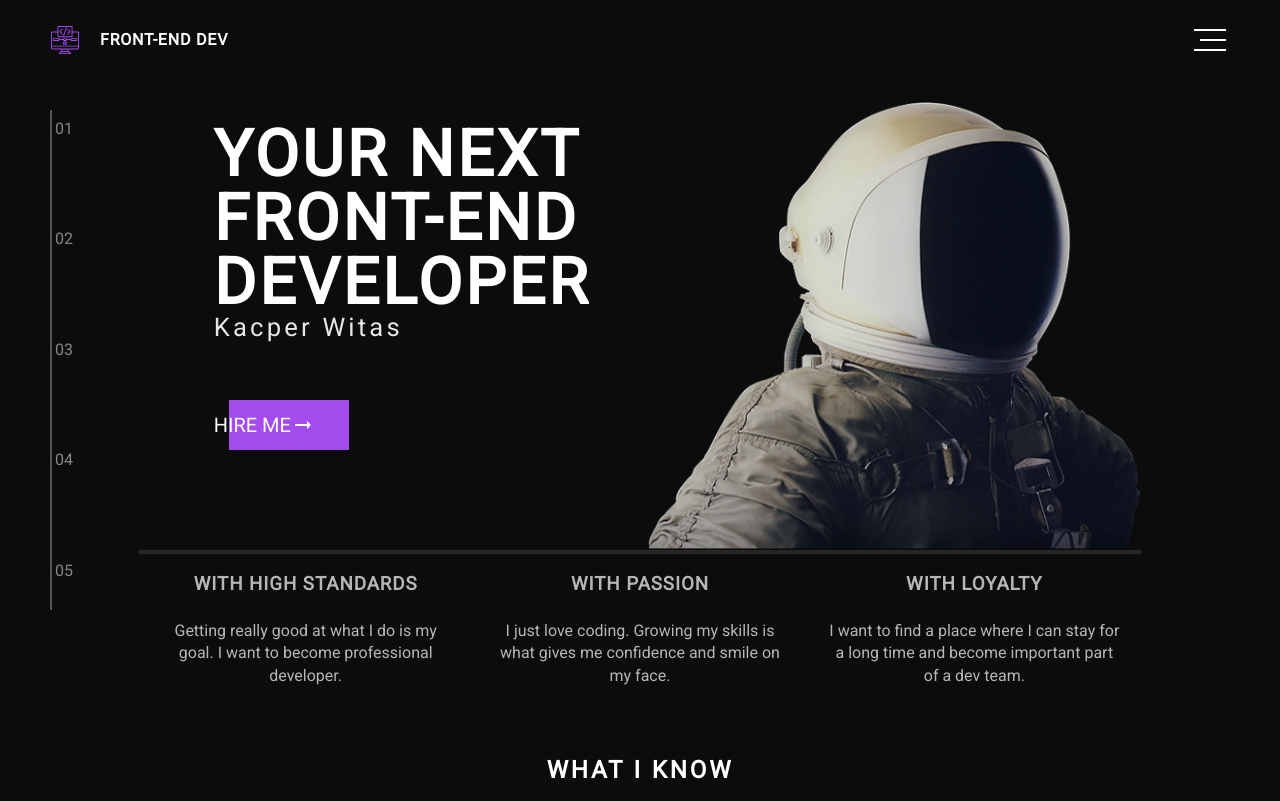
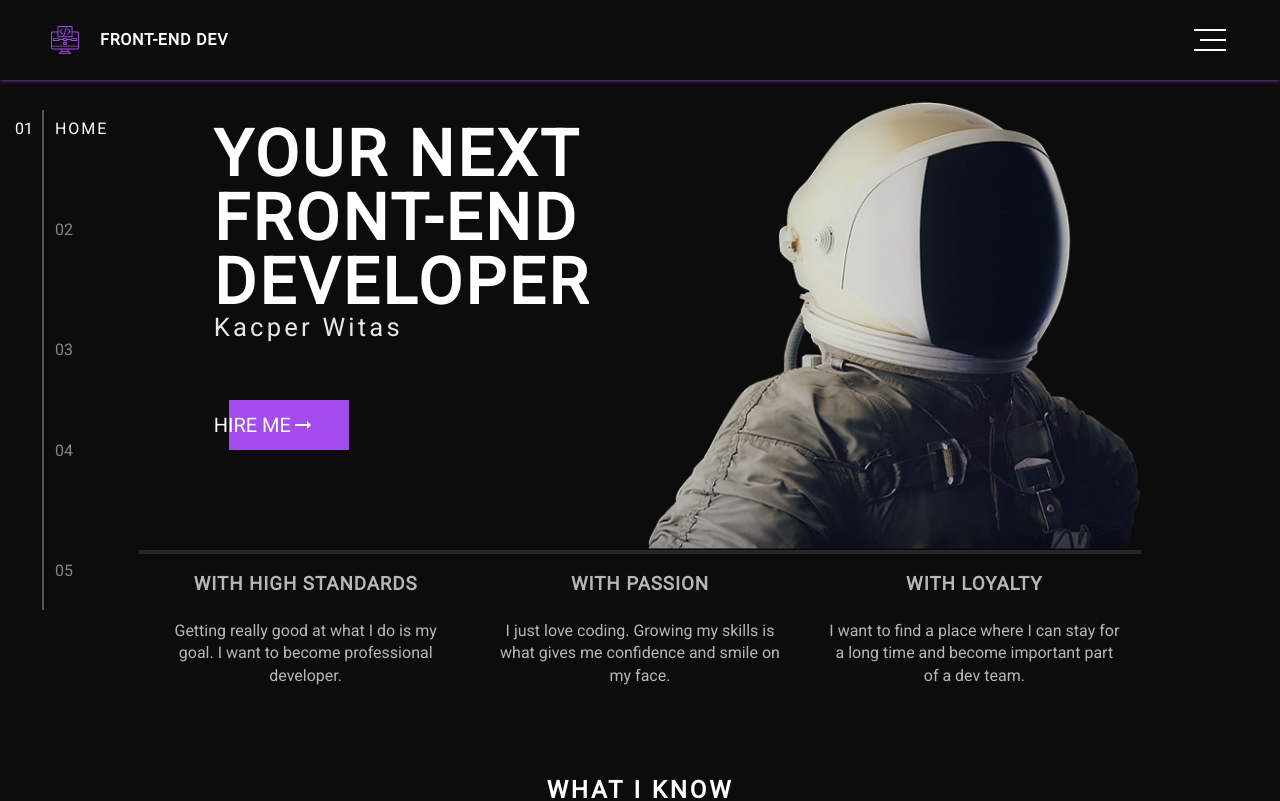
Before and after one commit to nemmtor/nemmtor.github.io, a React (Create React App) app: page / in a window 1280 px wide. Shown: the top 801 px of the page. Built offline with nearby package versions, Linux system fonts and the light colour scheme.

Commit message:
Adds aside nav functionality

```diff
--- a/public/index.html
+++ b/public/index.html
@@ -3,7 +3,6 @@
   <head>
     <meta charset="utf-8" />
     <link rel="icon" href="%PUBLIC_URL%/favicon.png" />
-    <link rel="preload" href="static/media/cosmonaut.bb026ce2.png" as="image" />
     <meta name="viewport" content="width=device-width, initial-scale=1" />
     <meta name="theme-color" content="#000000" />
     <meta
--- a/src/App.js
+++ b/src/App.js
@@ -20,6 +20,7 @@ const sections = [
 
 export default function App() {
   const [isNavOpen, setIsNavOpen] = useState(false);
+  const [currentSection, setCurrentSection] = useState();
 
   const triggerNav = () => {
     setIsNavOpen(!isNavOpen);
@@ -27,8 +28,16 @@ export default function App() {
 
   return (
     <>
-      <Nav triggerNav={triggerNav} sections={sections} />
-      <AsideNav isNavOpen={isNavOpen} sections={sections} />
+      <Nav
+        triggerNav={triggerNav}
+        sections={sections}
+        setCurrentSection={setCurrentSection}
+      />
+      <AsideNav
+        isNavOpen={isNavOpen}
+        sections={sections}
+        currentSection={currentSection}
+      />
       <Content isNavOpen={isNavOpen}>
         <Header id="home" />
         <Main>
--- a/src/components/AsideNav/index.js
+++ b/src/components/AsideNav/index.js
@@ -3,21 +3,29 @@ import PropTypes from 'prop-types';
 
 import './styles.scss';
 
-const AsideNav = ({ isNavOpen, sections }) => (
+const AsideNav = ({ isNavOpen, sections, currentSection }) => {
+  return (
     <aside className={`aside ${isNavOpen ? 'aside--hidden' : ''}`}>
       <div className="aside__bar" />
       <ul className="aside__list">
-      {sections.map(({ name }, index) => (
-        <li className="aside__section" key={name}>
+        {sections.map(({ title, name }, index) => (
+          <li
+            className={`aside__section ${
+              currentSection === name ? 'aside__section--active' : ''
+            }`}
+            key={name}
+          >
             <span className="aside__section-index">{`0${index + 1}`}</span>
-          <span className="aside__section-name">{name}</span>
+            <span className="aside__section-name">{title}</span>
           </li>
         ))}
       </ul>
     </aside>
   );
+};
 
 AsideNav.propTypes = {
+  currentSection: PropTypes.string,
   isNavOpen: PropTypes.bool.isRequired,
   sections: PropTypes.arrayOf(
     PropTypes.shape({
@@ -27,4 +35,8 @@ AsideNav.propTypes = {
   ).isRequired,
 };
 
+AsideNav.defaultProps = {
+  currentSection: 'asd',
+};
+
 export default AsideNav;
--- a/src/components/AsideNav/styles.scss
+++ b/src/components/AsideNav/styles.scss
@@ -20,7 +20,7 @@
     opacity: 0.3;
     position: absolute;
     top: 10px;
-    left: 25px;
+    left: 17px;
   }
 
   &__list {
@@ -41,10 +41,15 @@
     position: absolute;
     left: 30px;
     opacity: 0.5;
+    transition: transform .5s ease;
   }
 
   &__section-name {
     opacity: 0;
+    text-transform: uppercase;
+    letter-spacing: 0.12em;
+    transition: transform .5s .2s ease, opacity .5s .2s ease;
+    transform: translateX(30px);
   }
 
 }
@@ -52,11 +57,12 @@
 .aside__section--active {
   .aside__section-index {
     opacity: 1;
-    left: -10px;
+    transform: translateX(-40px);
   }
 
   .aside__section-name {
     opacity: 1;
+    transform: translateX(0);
   }
 }
 
--- a/src/components/Nav/Link.js
+++ b/src/components/Nav/Link.js
@@ -1,17 +1,37 @@
 import React from 'react';
 import PropTypes from 'prop-types';
+import { Link as ScrollLink } from 'react-scroll';
 
-const Link = ({ onClick, onKeyDown, title, isOpen }) => (
-  <button
+const SCROLL_DURATION = 300;
+const SCROLL_DELAY = 300;
+const SCROLL_OFFSET = -100;
+
+const Link = ({
+  onClick,
+  onKeyDown,
+  title,
+  isOpen,
+  name,
+  setCurrentSection,
+}) => (
+  <ScrollLink
+    activeClass="nav__list-item--active"
     className="nav__list-item"
+    tabIndex={isOpen ? '0' : '-1'}
+    onKeyDown={onKeyDown}
+    to={name}
+    smooth
     onClick={onClick}
-    onKeyDown={onKeyDown}
-    type="button"
-    tabIndex={isOpen ? '0' : '-1'}
-    role="menuitem"
+    offset={SCROLL_OFFSET}
+    delay={SCROLL_DELAY}
+    duration={SCROLL_DURATION}
+    onSetActive={() => {
+      setCurrentSection(name);
+    }}
+    spy
   >
     {title}
-  </button>
+  </ScrollLink>
 );
 
 Link.propTypes = {
@@ -19,6 +39,8 @@ Link.propTypes = {
   onClick: PropTypes.func.isRequired,
   onKeyDown: PropTypes.func.isRequired,
   isOpen: PropTypes.bool.isRequired,
+  name: PropTypes.string.isRequired,
+  setCurrentSection: PropTypes.func.isRequired,
 };
 
 export default Link;
--- a/src/components/Nav/index.js
+++ b/src/components/Nav/index.js
@@ -1,18 +1,11 @@
 import PropTypes from 'prop-types';
 import React, { useState, useRef } from 'react';
-import { scroller } from 'react-scroll';
 
 import logo from '../../assets/logo.svg';
 import './styles.scss';
 import Link from './Link';
 
-const SCROLL_DURATION = 300;
-const SCROLL_DELAY = 300;
-const SCROLL_OFFSET = -80;
-
-// TODO: FIX ENTER ON LAST LINK
-
-const Nav = ({ triggerNav, sections }) => {
+const Nav = ({ triggerNav, sections, setCurrentSection }) => {
   const [isOpen, setIsOpen] = useState(false);
   const burger = useRef();
 
@@ -21,13 +14,7 @@ const Nav = ({ triggerNav, sections }) => {
     setIsOpen(!isOpen);
   };
 
-  const handleClick = (index, name) => {
-    scroller.scrollTo(name, {
-      duration: SCROLL_DURATION + index * 300,
-      delay: SCROLL_DELAY,
-      offset: SCROLL_OFFSET,
-      smooth: true,
-    });
+  const handleClick = (name) => {
     toggleNav();
   };
 
@@ -87,9 +74,11 @@ const Nav = ({ triggerNav, sections }) => {
           <li key={name} role="none">
             <Link
               title={title}
-              onClick={() => handleClick(index, name)}
+              name={name}
+              onClick={() => handleClick(name)}
               onKeyDown={(e) => handleKeyDown(e, index)}
               isOpen={isOpen}
+              setCurrentSection={setCurrentSection}
             >
               {title}
             </Link>
@@ -102,6 +91,7 @@ const Nav = ({ triggerNav, sections }) => {
 
 Nav.propTypes = {
   triggerNav: PropTypes.func.isRequired,
+  setCurrentSection: PropTypes.func.isRequired,
   sections: PropTypes.arrayOf(
     PropTypes.shape({
       name: PropTypes.string.isRequired,
--- a/src/components/Nav/styles.scss
+++ b/src/components/Nav/styles.scss
@@ -9,6 +9,7 @@
   height: 8rem;
   background: #0c0c0c;
   padding: 2rem 5rem;
+  box-shadow: 0 0 4px 0px $main-color;
 
   position: fixed;
   top: 0;
@@ -83,7 +84,7 @@
 
 .nav__list {
   font-size: 1.6rem;
-  border-left: 1px solid $main-color;
+  // border-left: 1px solid $main-color;
   position: absolute;
   padding: 20px 50px;
   right: 0;
@@ -137,6 +138,13 @@
   }
 }
 
+.nav__list-item--active {
+  color: $main-color;
+  &::after{
+    background: #fff;
+  }
+}
+
 @media (max-width: 450px) {
   .nav {
     padding: 1rem;
--- a/src/components/Section/styles.scss
+++ b/src/components/Section/styles.scss
@@ -4,6 +4,7 @@
   align-items: center;
   text-align: center;
   min-height: 100vh;
+  padding: 2rem 0;
 
   &__title {
     text-transform: uppercase;
```
Lines whose indentation alone changed are shown as unchanged.
